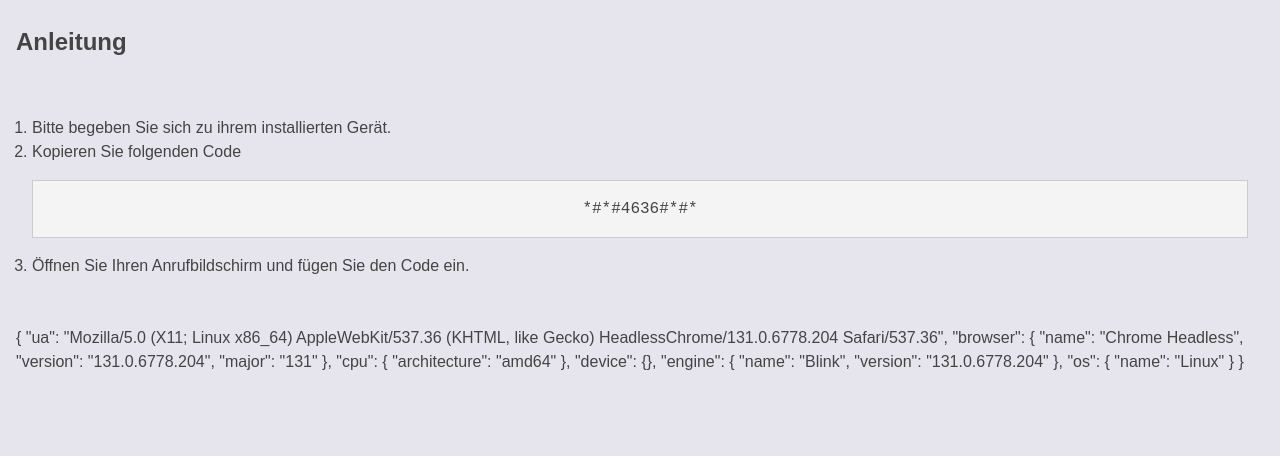
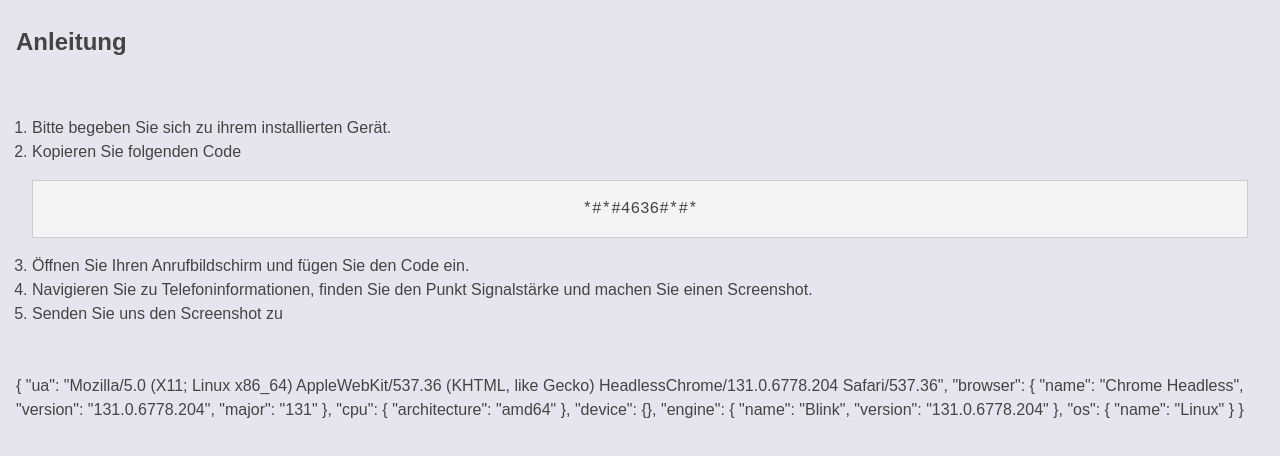
Before and after one commit to Gh05d/ussd-tester, a website: page index.html in a window 1280 px wide. Shown: the part 80-536 px from the top of the page. Drawn offline with Linux system fonts and the light colour scheme.

Commit message:
Added more instructions

```diff
--- a/index.html
+++ b/index.html
@@ -33,6 +33,11 @@ Code kopieren</pre
         </li>
 
         <li>Öffnen Sie Ihren Anrufbildschirm und fügen Sie den Code ein.</li>
+        <li>
+          Navigieren Sie zu Telefoninformationen, finden Sie den Punkt
+          Signalstärke und machen Sie einen Screenshot.
+        </li>
+        <li>Senden Sie uns den Screenshot zu</li>
       </ol>
 
       <p id="error"></p>
```
